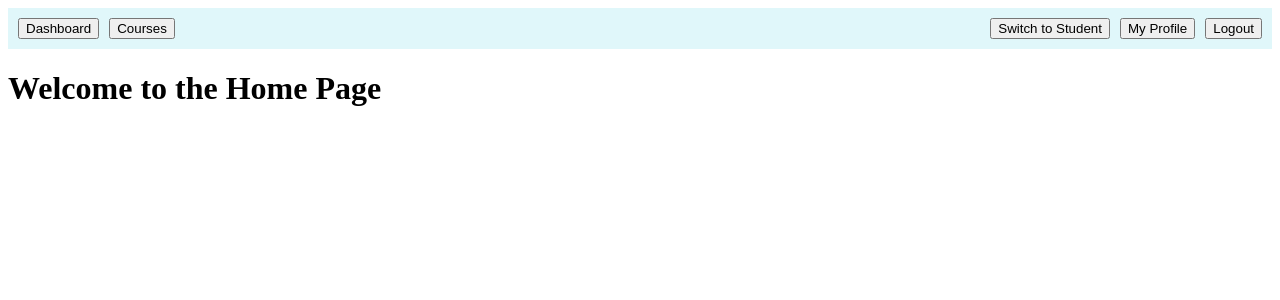
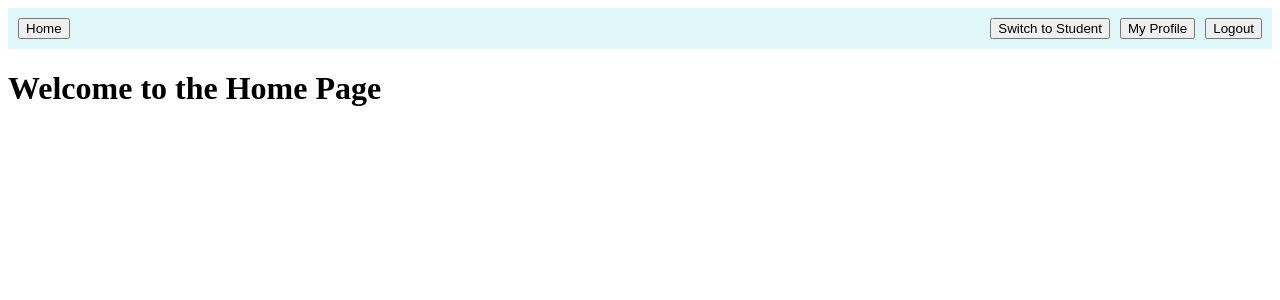
Before and after one commit to rajpatel2619/frontend_peerprogrammers, a React (Create React App) app: page / in a window 1280 px wide. Shown: the top 300 px of the page. Built offline with nearby package versions, Linux system fonts and the light colour scheme; sample sign-in values are in the browser's storage.

Commit message:
routes fixes

```diff
--- a/src/components/StudentNavbar.js
+++ b/src/components/StudentNavbar.js
@@ -15,7 +15,7 @@ export default function StudentNavbar({ onLogout, onSwitch }) {
       }}
     >
       <div>
-        <button onClick={() => navigate('/student-dashboard')}>Dashboard</button>
+        <button onClick={() => navigate('/')}>Home</button>
       </div>
 
       <div>
--- a/src/components/TeacherNavbar.js
+++ b/src/components/TeacherNavbar.js
@@ -15,8 +15,7 @@ export default function TeacherNavbar({ onLogout, onSwitch }) {
       }}
     >
       <div style={{ display: 'flex', gap: '10px' }}>
-        <button onClick={() => navigate('/teacher-dashboard')}>Dashboard</button>
-        <button onClick={() => navigate('/teacher/teaching-courses')}>Courses</button> {/* Added Courses */}
+        <button onClick={() => navigate('/')}>Home</button>
       </div>
 
       <div style={{ display: 'flex', gap: '10px' }}>
```
